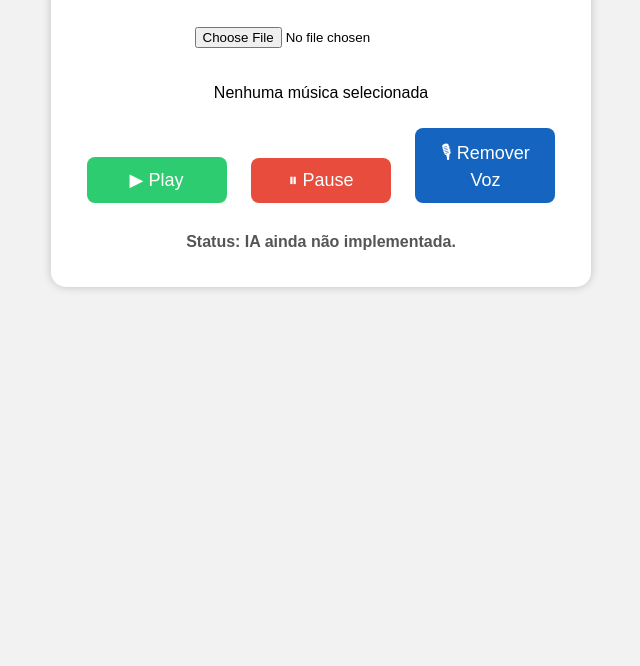
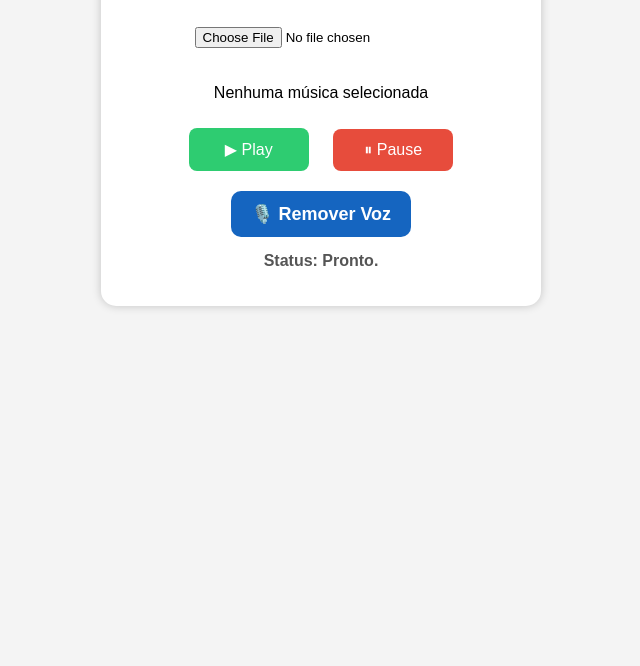
Before and after one commit to jorgeantonio19-sketch/LouvaKaraok-, a plain HTML site: page index.html in a window 1280 px wide. Shown: the part 134-800 px from the top of the page, without its empty margins (319-959 px from the left). Drawn offline with Linux system fonts and the light colour scheme.

Commit message:
Add files via upload

```diff
--- a/index.html
+++ b/index.html
@@ -3,20 +3,12 @@
 <head>
     <meta charset="UTF-8">
     <meta name="viewport" content="width=device-width, initial-scale=1.0">
-
-<title>LouvaKaraokê</title>
-
+    <title>Karaokê Offline</title>
     <link rel="stylesheet" href="style.css">
-
-<link rel="manifest" href="manifest.json">
-<meta name="theme-color" content="#1565C0">
-<link rel="apple-touch-icon" href="icon-192.png">
 </head>
-
 <body>
 
 <div class="container">
-
     <h1>🎤 LouvaKaraokê</h1>
 
     <input type="file" id="arquivo" accept="audio/*">
@@ -28,24 +20,12 @@ Nenhuma música selecionada
     <audio id="player"></audio>
 
     <button id="play">▶ Play</button>
+    <button id="pause">⏸ Pause</button>
+    <button id="remover">🎙️ Remover Voz</button>
 
-<button id="pause">⏸ Pause</button>
-
-<button id="remover">🎙 Remover Voz</button>
-
-<p id="status">
-Status: IA ainda não implementada.
-</p>
-
-</div>
+<p id="status">Status: Pronto.</p></div>
 
 <script src="script.js"></script>
 
-<script>
-if ("serviceWorker" in navigator) {
-navigator.serviceWorker.register("sw.js");
-}
-</script>
-
 </body>
 </html>
--- a/script.js
+++ b/script.js
@@ -1,39 +1,44 @@
 const arquivo = document.getElementById("arquivo");
 const player = document.getElementById("player");
 const nomeMusica = document.getElementById("nomeMusica");
+
+arquivo.addEventListener("change", function(){
+
+    const musica = this.files[0];
+
+    if(musica){
+
+        nomeMusica.innerText = musica.name;
+
+        player.src = URL.createObjectURL(musica);
+
+    }
+
+});
+
+document.getElementById("play").addEventListener("click", ()=>{
+
+    player.play();
+
+});
+
+document.getElementById("pause").addEventListener("click", ()=>{
+
+    player.pause();
+
+});
+
+const remover = document.getElementById("remover");
 const status = document.getElementById("status");
 
-arquivo.addEventListener("change", function () {
-    const musica = this.files[0];
+remover.addEventListener("click", () => {
 
-    if (!musica) return;
+    status.innerText = "Status: Processando...";
 
-    nomeMusica.textContent = musica.name;
-    player.src = URL.createObjectURL(musica);
-    status.textContent = "Status: Música carregada.";
+    setTimeout(() => {
+
+        status.innerText = "Status: IA ainda não implementada.";
+
+    }, 2000);
+
 });
-
-document.getElementById("play").addEventListener("click", () => {
-    player.play();
-});
-
-document.getElementById("pause").addEventListener("click", () => {
-    player.pause();
-});
-
-document.getElementById("remover").addEventListener("click", () => {
-    status.textContent = "Status: Em breve teremos IA para remover a voz.";
-});
-
-// Registrar o Service Worker
-if ("serviceWorker" in navigator) {
-  window.addEventListener("load", () => {
-    navigator.serviceWorker.register("./sw.js")
-      .then(() => {
-        console.log("Service Worker registrado com sucesso.");
-      })
-      .catch((erro) => {
-        console.log("Erro ao registrar Service Worker:", erro);
-      });
-  });
-}
--- a/style.css
+++ b/style.css
@@ -1,15 +1,15 @@
 body{
     margin:0;
     padding:0;
-    background:#f2f2f2;
-    font-family:Arial,sans-serif;
+    font-family:Arial, Helvetica, sans-serif;
+    background:#f4f4f4;
 }
 
 .container{
-    max-width:500px;
+    max-width:400px;
     margin:40px auto;
     text-align:center;
-    background:#fff;
+    background:white;
     padding:20px;
     border-radius:15px;
     box-shadow:0 0 10px rgba(0,0,0,.2);
@@ -19,35 +19,51 @@ h1{
     color:#1565C0;
 }
 
+button{
+    width:120px;
+    padding:12px;
+    margin:10px;
+    border:none;
+    border-radius:8px;
+    font-size:16px;
+    cursor:pointer;
+}
+
+#play{
+    background:#2ecc71;
+    color:white;
+}
+
+#pause{
+    background:#e74c3c;
+    color:white;
+}
+
 input{
     margin:20px;
 }
 
-button{
-    width:140px;
+#remover{
+    width:180px;
     padding:12px;
-    margin:10px;
+    margin:10px auto;
+    display:block;
+    background:#1565C0;
+    color:white;
     border:none;
-    border-radius:8px;
+    border-radius:10px;
     font-size:18px;
+    font-weight:bold;
     cursor:pointer;
-    color:#fff;
+    transition:0.3s;
 }
 
-#play{
-    background:#2ecc71;
-}
-
-#pause{
-    background:#e74c3c;
-}
-
-#remover{
-    background:#1565C0;
+#remover:hover{
+    background:#0D47A1;
 }
 
 #status{
-    margin-top:20px;
+    margin-top:15px;
+    color:#555;
     font-weight:bold;
-    color:#555;
 }
```
Lines whose indentation alone changed are shown as unchanged.
